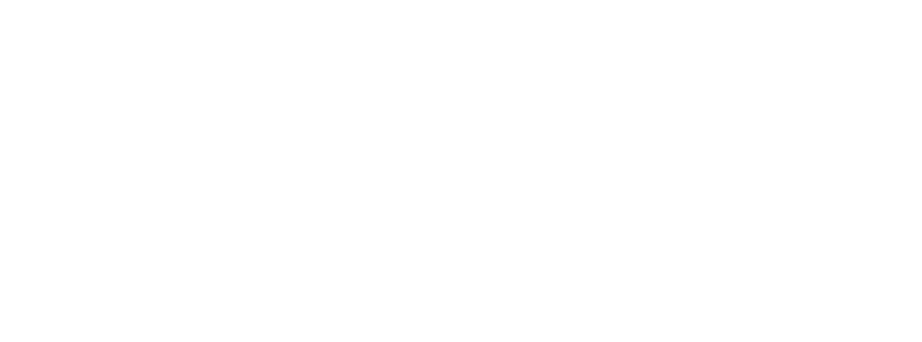
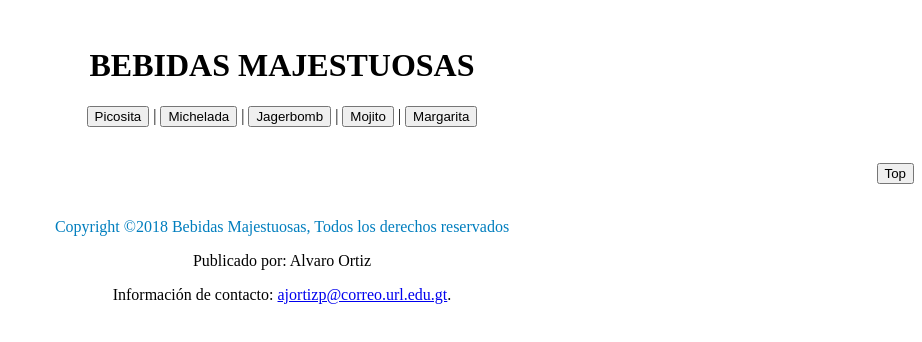
Before and after one commit to alvarojop/paginasweb, a plain HTML site: page index.html in a window 1280 px wide. Shown: the whole page, without its empty margins (358-1280 px from the left). Drawn offline with nearby package versions, Linux system fonts and the light colour scheme.

Commit message:
Se agregaron los tags: nav, header, footer

```diff
--- a/index.html
+++ b/index.html
@@ -7,11 +7,37 @@
 
         <meta charset="UTF-8">
         <meta name="description" content="Bebidas majestuosas">
-        <meta name="keywords" content="HTML,CSS,JavaScript,Bebidas,Majestuosas,Micheladas,Picositas,Bebidas majestuosas">
+        <meta name="keywords" content="Bebidas,Majestuosas,Michelada,Picosita,Mojito,Margarita,Jagerbomb,Bebidas majestuosas">
         <meta name="author" content="Alvaro Ortiz">
         <meta name="viewport" content="width=device-width, initial-scale=1.0">
+
+        <div id="date" style="text-align:right;"></div>
+        <br/>
+        <div id="title" style="text-align:center;">
+            <h1>BEBIDAS MAJESTUOSAS</h1>
+        </div>
     </header>
     <body>
+        <nav style="text-align:center;">
+            <button onclick="topFunction()" id="btnpicosita">Picosita</button> |
+            <button onclick="topFunction()" id="btnmichelada">Michelada</button> |
+            <button onclick="topFunction()" id="btnjagerbomb">Jagerbomb</button> |
+            <button onclick="topFunction()" id="btnmojito">Mojito</button> |
+            <button onclick="topFunction()" id="btnmargarita">Margarita</button>
+        </nav>
+        <br/>
 
+        <br/>
+        <footer>
+            <div style="text-align:right;">
+                <button id="btntop">Top</button>
+            </div>
+            <br/>
+            <div style="text-align:center;">
+                <p style="color:#007ebe;">Copyright ©2018 Bebidas Majestuosas, Todos los derechos reservados</p>
+                <p>Publicado por: Alvaro Ortiz</p>
+                <p>Información de contacto: <a href="mailto:someone@example.com">ajortizp@correo.url.edu.gt</a>.</p>
+            </div>
+        </footer>
     </body>
 </html>
--- a/js/pagweb.js
+++ b/js/pagweb.js
@@ -1 +1,4 @@
-$("#nombredelobjeto").click.function
+$( "#btntop" ).click(function() {
+    document.body.scrollTop = 0;
+    document.documentElement.scrollTop = 0;
+});
```
